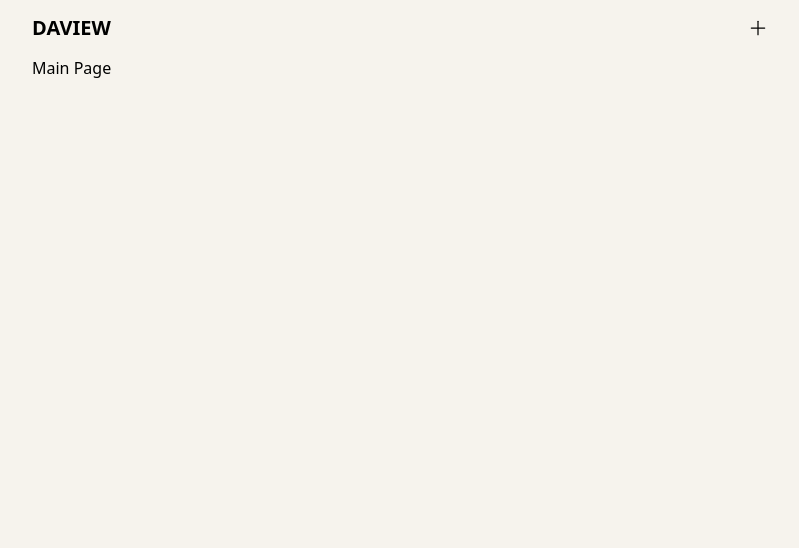
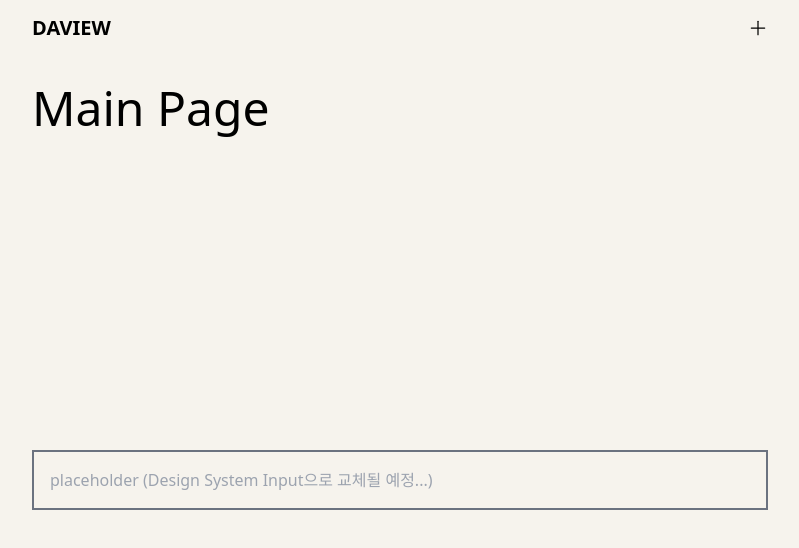
Before and after one commit to meetup-fe-next/daview-ui, a Next.js app: page / in a window 1280 px wide. Shown: the top 548 px of the page, without its empty margins (240-1039 px from the left). Built offline with nearby package versions, Linux system fonts and the light colour scheme; no server answers.

Commit message:
feat: lecutre 정보 불러오기 예시 화면 개발

```diff
--- a/app/lectures/page.tsx
+++ b/app/lectures/page.tsx
@@ -1,16 +1,41 @@
+import Link from 'next/link';
+
 import PageLayout from '@/components/PageLayout';
 import Header from '@/components/Header';
 import Input from '@/components/Input';
 
-export default function Page() {
+import { getLectures } from '@/server/controllers/lectures';
+
+export default async function Page({ searchParams }: { searchParams: { [key: string]: string | undefined } }) {
+  const { search } = searchParams;
+  const { items, total } = await getLectures({ search });
+
   return (
     <>
       <PageLayout.TopFixed>
         <Header />
-        <Input />
+        <Input readOnly defaultValue={search} />
       </PageLayout.TopFixed>
       <PageLayout.Contents>
-        <h1>Lectures Page</h1>
+        <h1 className="text-3xl">Lectures Page</h1>
+
+        <ul>
+          <h3 className="text-xl">검색 결과에 따른 강의 목록</h3>
+
+          {items.map(({ uuid, lecture, creator, category, platforms, hashtags, languages, summary, link }) => (
+            <li key={uuid} className="border-2 border-solid border-blue-500">
+              <Link href={link} target="_blank">
+                <p>카테고리: {category}</p>
+                <p>강의 제목: {lecture}</p>
+                <p>크리에이터: {creator}</p>
+                <p>플랫폼: {platforms.join(', ')}</p>
+                <p>해시태그: {hashtags.join(', ')}</p>
+                <p>언어: {languages.join(', ')}</p>
+                <p>한줄 설명: {summary}</p>
+              </Link>
+            </li>
+          ))}
+        </ul>
       </PageLayout.Contents>
     </>
   );
--- a/app/page.tsx
+++ b/app/page.tsx
@@ -1,14 +1,19 @@
 import PageLayout from '@/components/PageLayout';
 import Header from '@/components/Header';
+import Input from '@/components/Input';
 
-export default function Page() {
+export default async function Page() {
   return (
     <>
       <PageLayout.TopFixed>
         <Header />
       </PageLayout.TopFixed>
-      <PageLayout.Contents>
-        <h1>Main Page</h1>
+      <PageLayout.Contents className="flex flex-col">
+        <h1 className="my-4 text-3xl">Main Page</h1>
+
+        <div className="flex flex-1 items-center">
+          <Input readOnly />
+        </div>
       </PageLayout.Contents>
     </>
   );
--- a/app/search/page.tsx
+++ b/app/search/page.tsx
@@ -1,17 +1,5 @@
-import PageLayout from '@/components/PageLayout';
-import Header from '@/components/Header';
-import Input from '@/components/Input';
+import SearchContainer from '@/ui/searchPage/SearchContainer';
 
 export default function Page() {
-  return (
-    <>
-      <PageLayout.TopFixed>
-        <Header />
-        <Input />
-      </PageLayout.TopFixed>
-      <PageLayout.Contents>
-        <h1>Search Page</h1>
-      </PageLayout.Contents>
-    </>
-  );
+  return <SearchContainer />;
 }
--- a/components/Input.tsx
+++ b/components/Input.tsx
@@ -1,9 +1,18 @@
-function Input() {
-  // TODO: 지수님이 만들어주신 Input 작업 머지되면 갈아끼기
+'use client';
+
+import { useRouter } from 'next/navigation';
+
+// TODO: 지수님이 만들어주신 Input 작업 머지되면 갈아끼기
+
+function Input({ readOnly, onClick, ...props }: any) {
+  const router = useRouter();
+
   return (
     <input
-      className="h-[60px] w-full bg-transparent p-4"
+      className="h-[60px] w-full border-2 border-solid border-gray-500 bg-transparent p-4"
       placeholder="placeholder (Design System Input으로 교체될 예정...)"
+      onClick={readOnly ? () => router.push('/search') : onClick}
+      {...props}
     />
   );
 }
--- a/components/PageLayout/PageLayoutContents.tsx
+++ b/components/PageLayout/PageLayoutContents.tsx
@@ -6,7 +6,7 @@ type PageLayoutContentsProps = {
 };
 
 function PageLayoutContents({ className, children }: PageLayoutContentsProps) {
-  return <article className={cn('w-full px-4', className)}>{children}</article>;
+  return <article className={cn('w-full flex-1 px-4', className)}>{children}</article>;
 }
 
 export default PageLayoutContents;
--- a/components/PageLayout/index.tsx
+++ b/components/PageLayout/index.tsx
@@ -16,7 +16,7 @@ function PageLayout({ className, innerClassName, children }: PageLayoutProps) {
 
   return (
     <main className={cn(backgroundColor, className)}>
-      <div className={cn('mx-auto min-h-[100vh] min-w-[375px] max-w-[768px]', innerClassName)}>{children}</div>
+      <div className={cn('flex flex-col mx-auto min-h-[100vh] min-w-[375px] max-w-[768px]', innerClassName)}>{children}</div>
     </main>
   );
 }
--- a/constants/index.ts
+++ b/constants/index.ts
@@ -17,4 +17,4 @@ export const ALGOLIA_WRITE_HOST = `${ALGOLIA_APP_ID}.algolia.net` as string;
  * ETC
  */
 export const CONTENS_ENROLLMENT_URL = 'https://github.com/meetup-fe-next/daview-contents/issues/new/choose'; // 강의 등록 페이지 링크
-export const REVALIDATE_GITHUB_DATA = 60 * 60; // 1시간
+export const REVALIDATE_GITHUB_DATA = 60 * 1; // 1분
--- /dev/null
+++ b/ui/searchPage/SearchContainer.tsx
@@ -0,0 +1,36 @@
+'use client';
+
+import { useState } from 'react';
+import { useRouter } from 'next/navigation';
+
+import PageLayout from '@/components/PageLayout';
+import Header from '@/components/Header';
+import Input from '@/components/Input';
+
+function SearchContainer() {
+  const [value, setValue] = useState<string>('');
+  const router = useRouter();
+
+  const handleChange = (e: React.ChangeEvent<HTMLInputElement>) => {
+    setValue(e.target.value);
+  };
+  const handleKeyDown = (e: React.KeyboardEvent<HTMLInputElement>) => {
+    if (e.key === 'Enter') {
+      router.push(`/lectures?search=${value}`);
+    }
+  };
+
+  return (
+    <>
+      <PageLayout.TopFixed>
+        <Header />
+        <Input value={value} onChange={handleChange} onKeyDown={handleKeyDown} />
+      </PageLayout.TopFixed>
+      <PageLayout.Contents>
+        <h1>Search Page</h1>
+      </PageLayout.Contents>
+    </>
+  );
+}
+
+export default SearchContainer;
--- /dev/null
+++ b/utils/index.ts
@@ -0,0 +1 @@
+export const customFetch = () => {};
```
Also changed, not shown: types/lectures.type.ts (+8 -5 lines), 1 other file (tests, documents, lock files or other folders).
